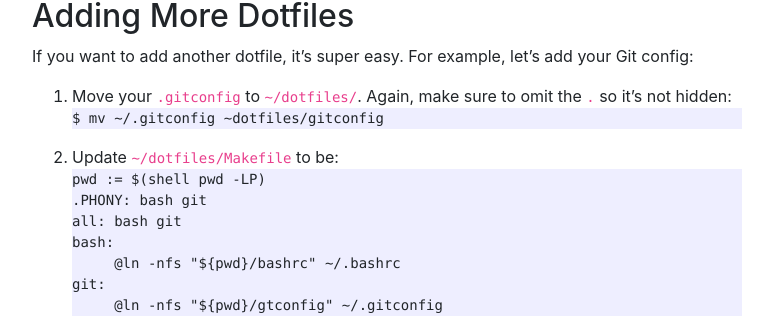
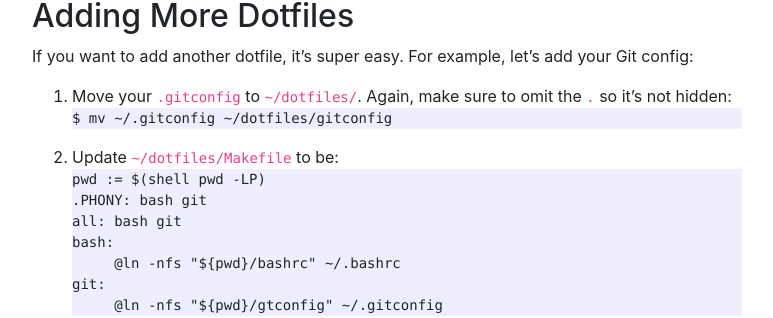
Before and after one commit to pderichai/pderichai.github.io, a Jekyll site: the page built from _posts/2020-05-26-managing-your-dotfiles-with-git-and-make.md, in a window 1280 px wide. Shown: the part 1127-1445 px from the top of the page, without its empty margins (253-1026 px from the left). Built offline with Jekyll 4.4.1, drawn with Linux system fonts in a browser that asks for light colours; nearby versions of some CDN libraries.

Commit message:
Fixing typo.

````diff
--- a/_posts/2020-05-26-managing-your-dotfiles-with-git-and-make.md
+++ b/_posts/2020-05-26-managing-your-dotfiles-with-git-and-make.md
@@ -64,7 +64,7 @@ your Git config:
 1. Move your `.gitconfig` to `~/dotfiles/`. Again, make sure to omit the `.` so
    it's not hidden:
 ```shell
-$ mv ~/.gitconfig ~dotfiles/gitconfig
+$ mv ~/.gitconfig ~/dotfiles/gitconfig
 ```
 2. Update `~/dotfiles/Makefile` to be:
 ```make
````
